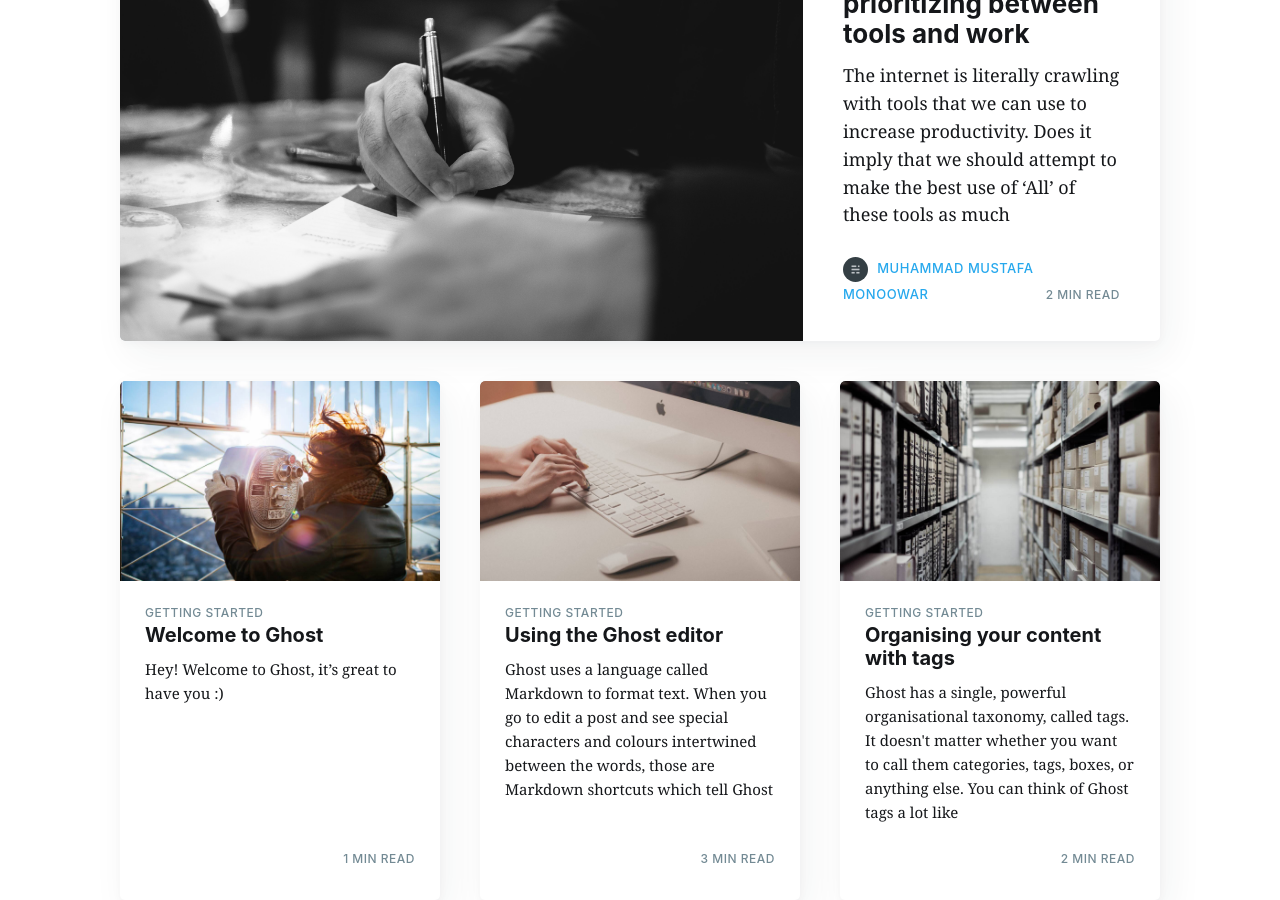
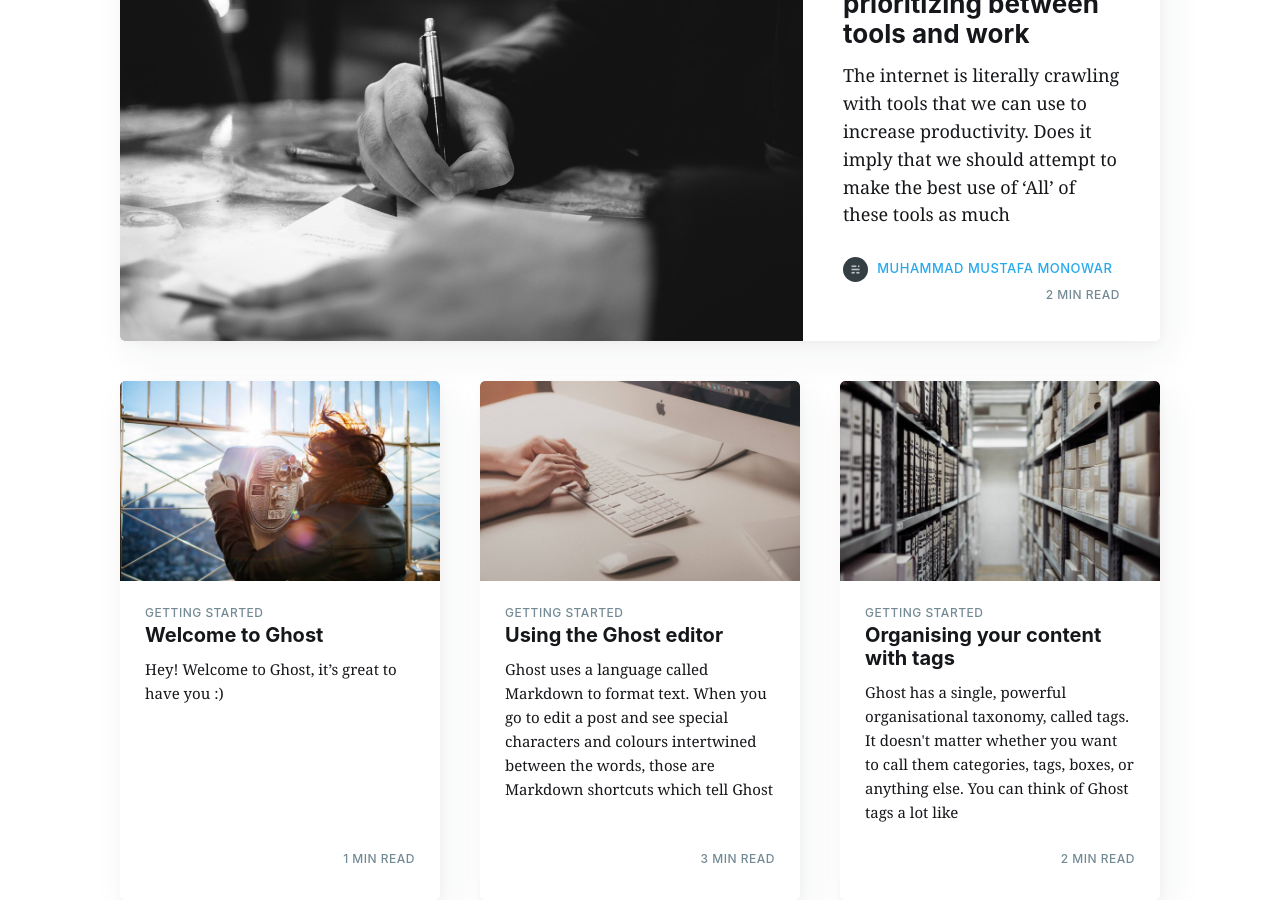
Before and after one commit to phinixgreen/phinixblogs, a Jekyll site: the page built from index.html, in a window 1280 px wide and 900 px high, scrolled down 421 px. Built offline with Jekyll 4.4.1, drawn with Linux system fonts in a browser that asks for light colours; nearby versions of some CDN libraries; the list of posts is cut into pages by our own code; comment, search, counter and statistics services are not loaded.

Commit message:
author update spelling corrected

```diff
--- a/_data/authors.yml
+++ b/_data/authors.yml
@@ -1,6 +1,6 @@
 mmmonowar:
   username: mmmonowar
-  name: Muhammad Mustafa Monoowar
+  name: Muhammad Mustafa Monowar
   url_full: http://phinixgreen.github.io/profile/
   url: phinixgreen.github.io/profile
   bio: Lead writer in this platform
```
